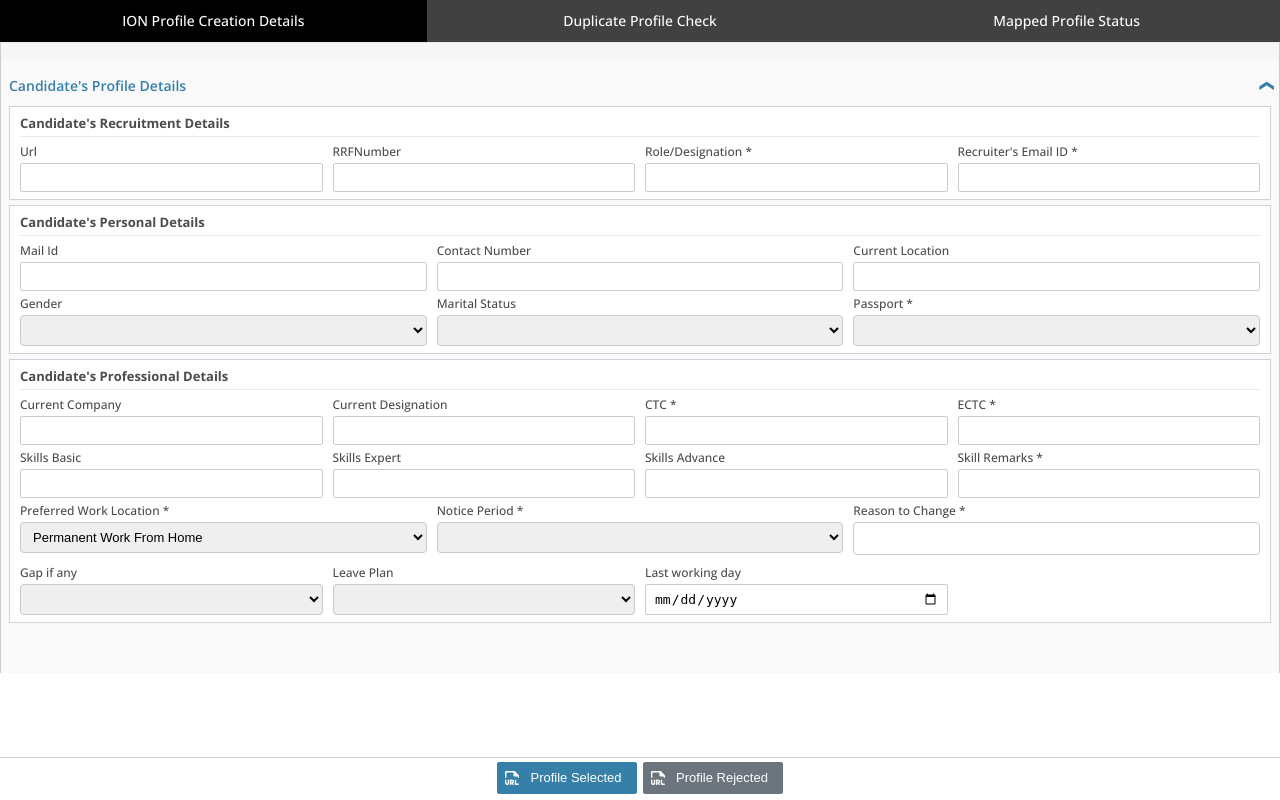
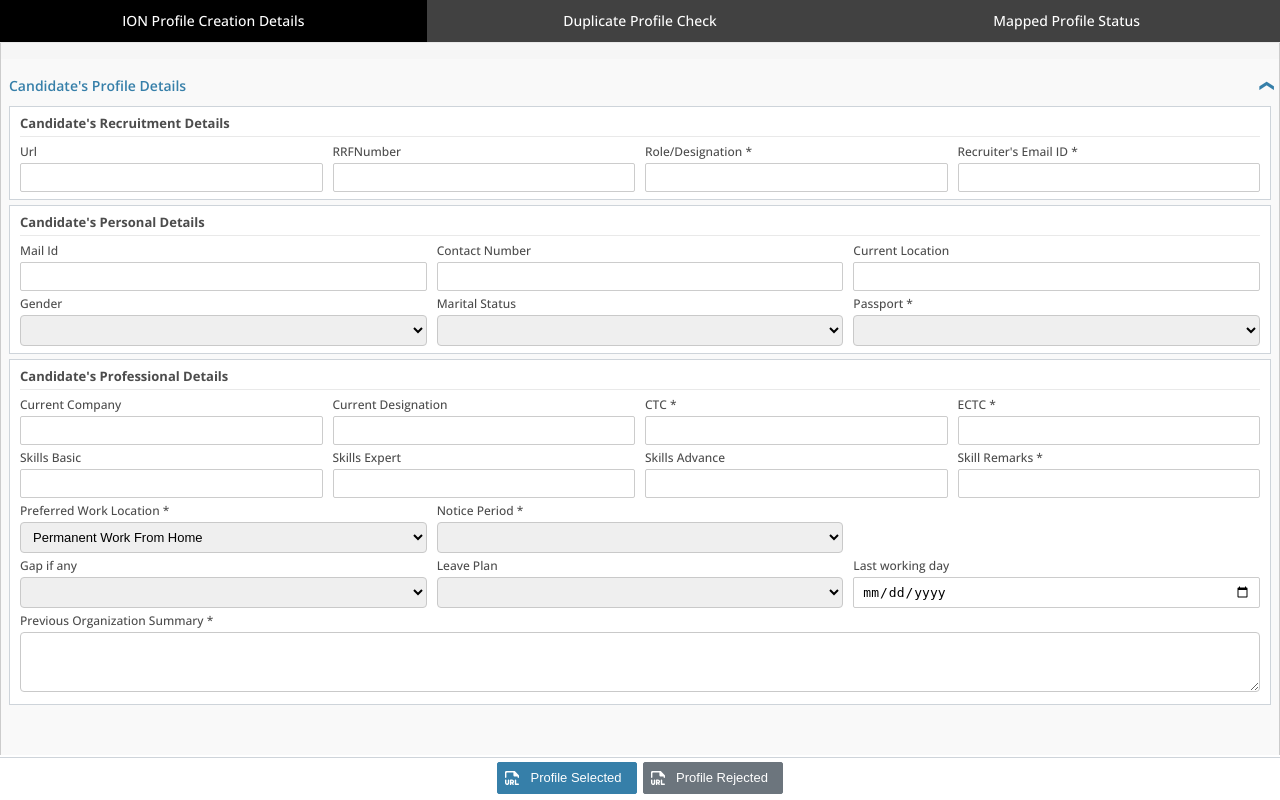
Before and after one commit to Hirenhg/ION-URL, a Flask app: page / in a window 1280 px wide. Run offline with Flask 3, Linux system fonts and the light colour scheme; lists and menus that the app fills with data are empty.

Commit message:
Reason to change box changes positon and Previous Organization Summary name change

```diff
--- a/static/css/style.css
+++ b/static/css/style.css
@@ -286,6 +286,7 @@ body.get-location-body {
 }
 
 .formdesign textarea {
+  min-width: 100%;
   width: 100%;
   padding: 6px 8px;
   border: 1px solid #c9c9c9;
@@ -293,9 +294,9 @@ body.get-location-body {
   box-sizing: border-box;
   outline: none;
   font-size: 13px;
-  resize: none;
+  resize: auto;
   font-family: "Open Sans", sans-serif;
-  height: 33px;
+  height: 60px;
 }
 
 .form-group label {
--- a/templates/index.html
+++ b/templates/index.html
@@ -175,26 +175,20 @@
                       </select>
                     </div>
                   </div>
+                  <div id="showWfo" class="d-none">
+                    <div class="form-group">
+                      <label for="citylocation">Location *</label>
+                      <select id="CityLocation" name="citylocation"></select>
+                    </div>
+                  </div>
                   <div class="col">
                     <div class="form-group">
                       <label for="noticeperiod">Notice Period *</label>
                       <select id="NoticePeriod" name="noticeperiod"></select>
                     </div>
                   </div>
-                  <div class="col">
-                    <div class="form-group">
-                      <label for="reasontochange">Reason to Change *</label>
-                      <textarea id="reasontochange" name="reasontochange"></textarea>
-                    </div>
-                  </div>
                 </div>
-                <div class="input-row-grid-four">
-                  <div id="showWfo" class="d-none">
-                    <div class="form-group">
-                      <label for="citylocation">Location *</label>
-                      <select id="CityLocation" name="citylocation"></select>
-                    </div>
-                  </div>
+                <div class="input-row">
                   <div id="showWfco" class="d-none">
                     <div class="form-group">
                       <label for="remarksloc">Remarks Location *</label>
@@ -217,6 +211,14 @@
                     <div class="form-group">
                       <label>Last working day</label>
                       <input type="date" id="lastday" />
+                    </div>
+                  </div>
+                </div>
+                <div class="input-full">
+                  <div class="col">
+                    <div class="form-group">
+                      <label for="reasontochange">Previous Organization Summary *</label>
+                      <textarea id="reasontochange" name="reasontochange"></textarea>
                     </div>
                   </div>
                 </div>
```
